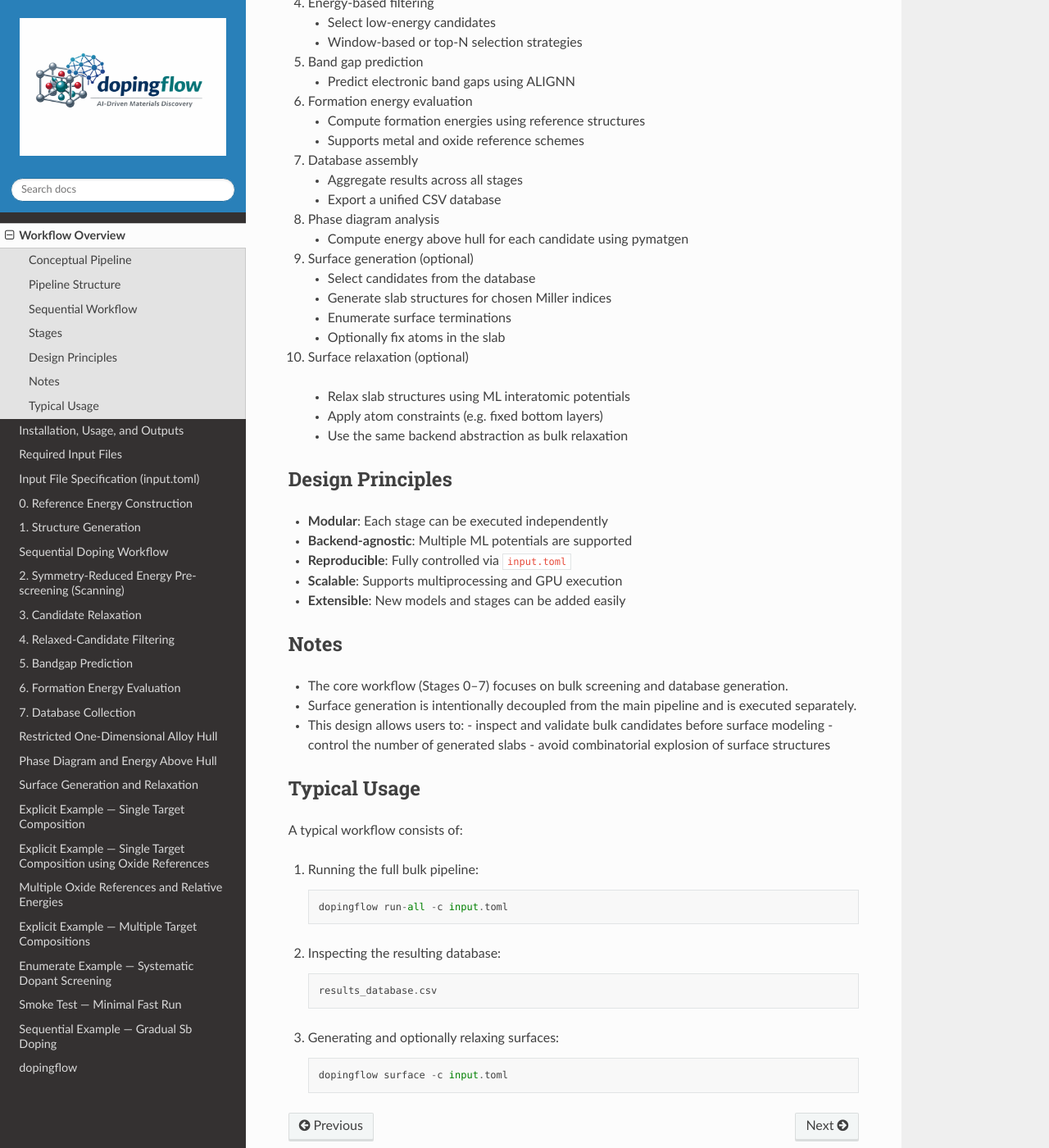
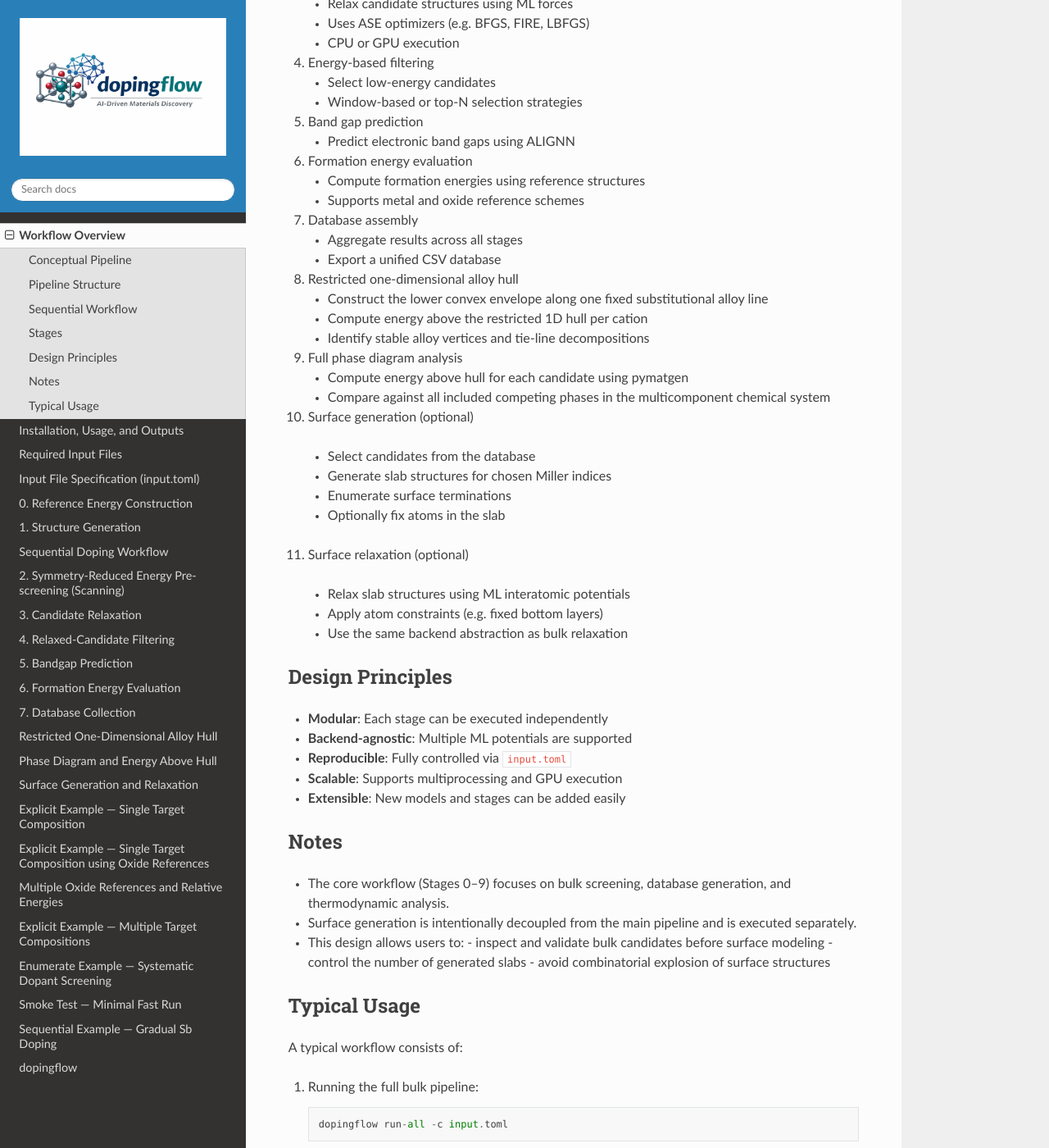
Before and after one commit to KazemZh/dopingflow, a Sphinx documentation site: the page built from docs/source/workflow_overview.rst, in a window 1280 px wide and 1400 px high, scrolled down 1542 px. Shown: the whole window at 82% size. Built offline with Sphinx 7.4.7 and the Read the Docs theme 3.1.0, drawn with Linux system fonts in a browser that asks for light colours; some of the changed text lies outside the part shown.

Commit message:
docs: include restricted alloy hull in workflow overview

```diff
--- a/docs/source/workflow_overview.rst
+++ b/docs/source/workflow_overview.rst
@@ -17,7 +17,7 @@ then optionally extend the analysis to surface structures.
 Pipeline Structure
 ------------------
 
-Reference Construction → Enumeration → Screening → Relaxation → Filtering → Band Gap → Formation Energy → Database → Phase Diagram
+Reference Construction → Enumeration → Screening → Relaxation → Filtering → Band Gap → Formation Energy → Database → 1D Alloy Hull → Phase Diagram
 
 Optional Post-Processing:
 
@@ -44,6 +44,9 @@ The sequential workflow supports two modes:
   formation energy, and database collection for each composition.
 - ``recompute_energies``: reuse existing relaxed sequential structures and
   recompute formation/mixing energies after changing reference structures.
+
+After ``sequential-run`` completes, run ``dopingflow alloy-hull -c input.toml``
+to construct the global hull from the merged sequential database.
 
 Stages
 ------
@@ -90,18 +93,25 @@ Stages
    - Aggregate results across all stages
    - Export a unified CSV database
 
-8. Phase diagram analysis
+8. Restricted one-dimensional alloy hull
+
+   - Construct the lower convex envelope along one fixed substitutional alloy line
+   - Compute energy above the restricted 1D hull per cation
+   - Identify stable alloy vertices and tie-line decompositions
+
+9. Full phase diagram analysis
 
    - Compute energy above hull for each candidate using pymatgen
+   - Compare against all included competing phases in the multicomponent chemical system
 
-9. Surface generation (optional)
+10. Surface generation (optional)
 
    - Select candidates from the database
    - Generate slab structures for chosen Miller indices
    - Enumerate surface terminations
    - Optionally fix atoms in the slab
 
-10. Surface relaxation (optional)
+11. Surface relaxation (optional)
 
    - Relax slab structures using ML interatomic potentials
    - Apply atom constraints (e.g. fixed bottom layers)
@@ -120,7 +130,8 @@ Design Principles
 Notes
 -----
 
-- The core workflow (Stages 0–7) focuses on bulk screening and database generation.
+- The core workflow (Stages 0–9) focuses on bulk screening, database generation,
+  and thermodynamic analysis.
 - Surface generation is intentionally decoupled from the main pipeline and is executed separately.
 - This design allows users to:
   - inspect and validate bulk candidates before surface modeling
```
